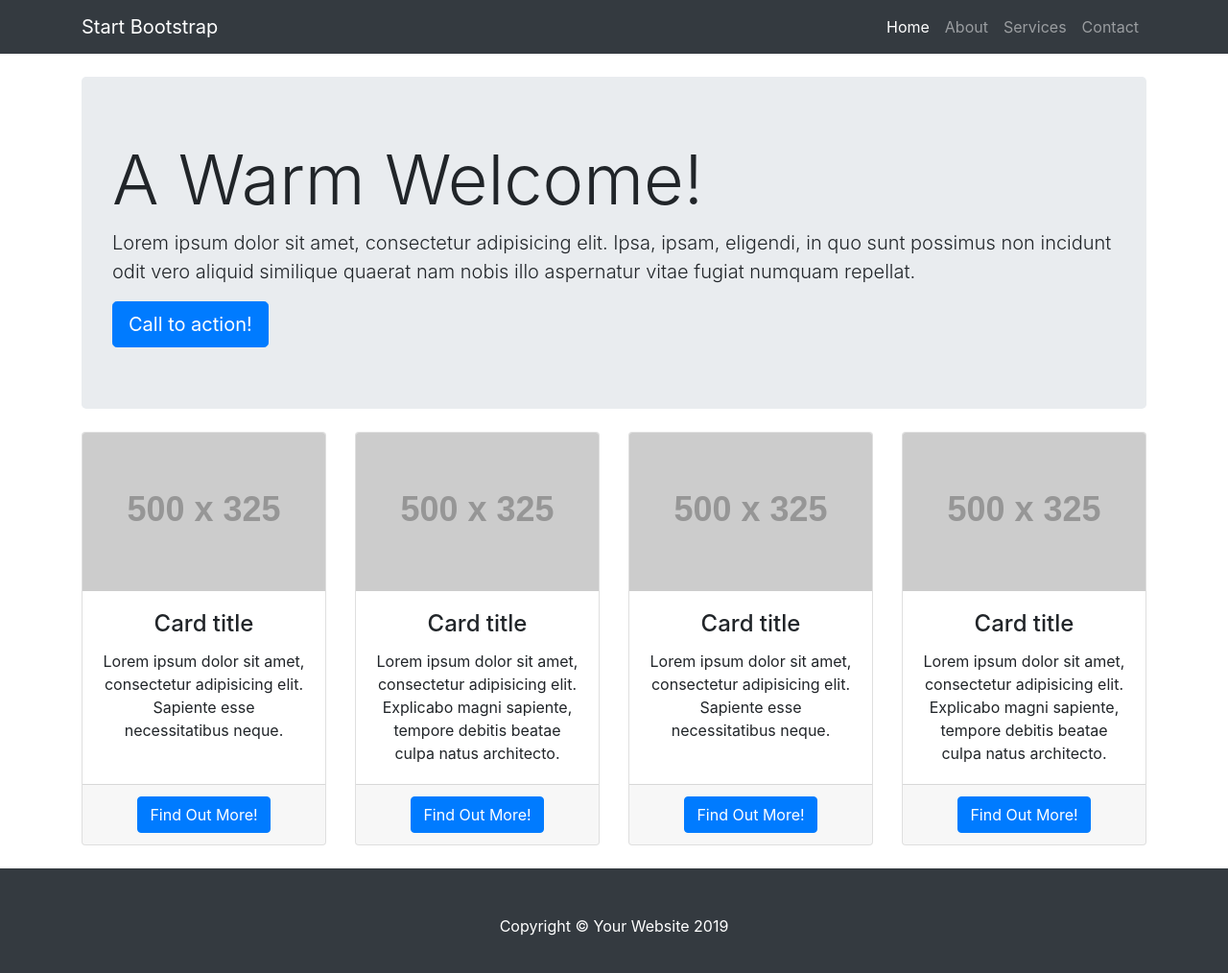
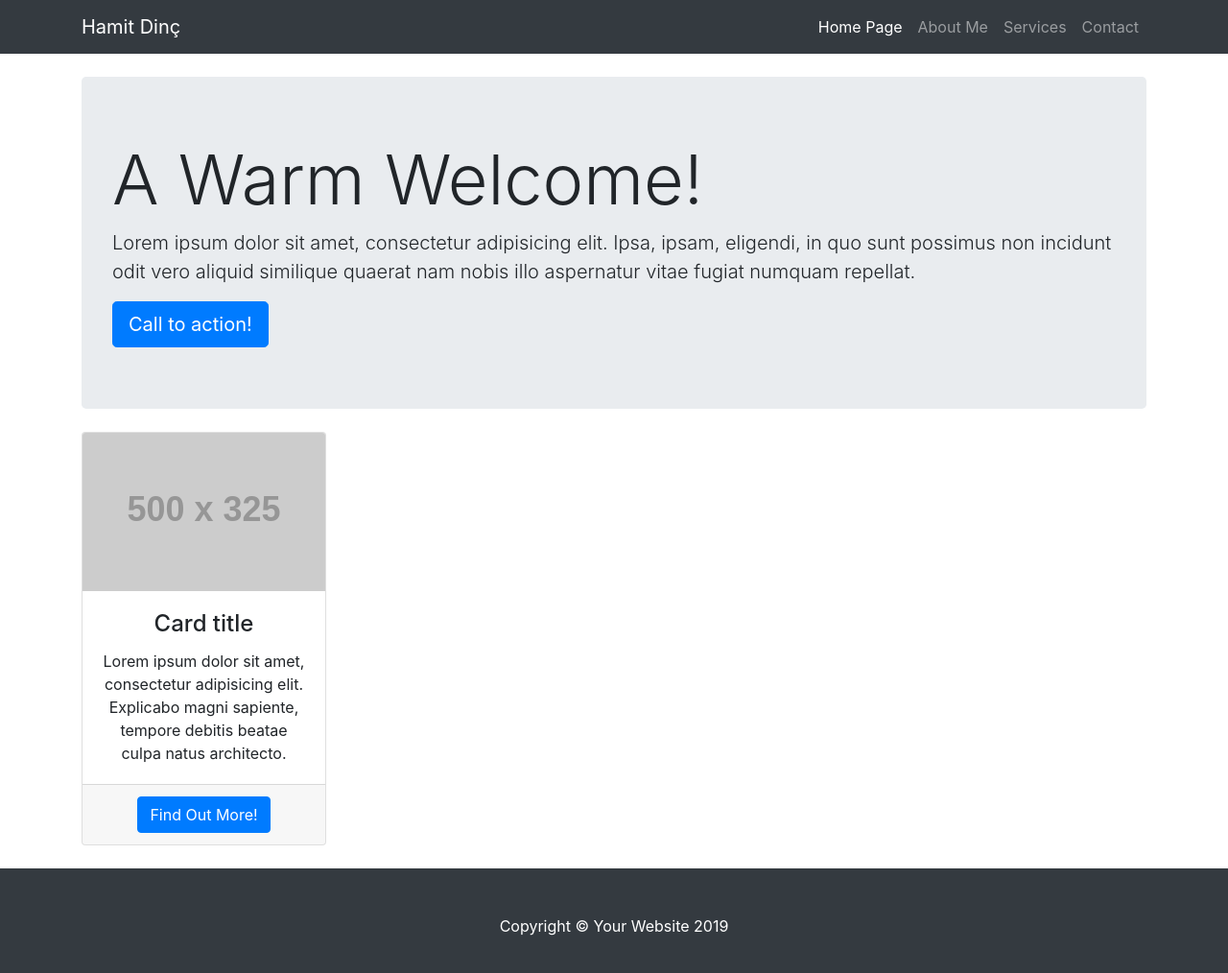
Before and after one commit to hamitdnc/hamitdnc.github.io, a website: page index.html in a window 1280 px wide. Shown: the whole page at 96% size. Drawn offline with Linux system fonts and the light colour scheme; placeholder pictures from the web are drawn by us.

Commit message:
Update index.html

```diff
--- a/index.html
+++ b/index.html
@@ -23,19 +23,19 @@
   <!-- Navigation -->
   <nav class="navbar navbar-expand-lg navbar-dark bg-dark fixed-top">
     <div class="container">
-      <a class="navbar-brand" href="#">Start Bootstrap</a>
+      <a class="navbar-brand" href="#">Hamit Dinç</a>
       <button class="navbar-toggler" type="button" data-toggle="collapse" data-target="#navbarResponsive" aria-controls="navbarResponsive" aria-expanded="false" aria-label="Toggle navigation">
         <span class="navbar-toggler-icon"></span>
       </button>
       <div class="collapse navbar-collapse" id="navbarResponsive">
         <ul class="navbar-nav ml-auto">
           <li class="nav-item active">
-            <a class="nav-link" href="#">Home
+            <a class="nav-link" href="#">Home Page
               <span class="sr-only">(current)</span>
             </a>
           </li>
           <li class="nav-item">
-            <a class="nav-link" href="#">About</a>
+            <a class="nav-link" href="#">About Me</a>
           </li>
           <li class="nav-item">
             <a class="nav-link" href="#">Services</a>
@@ -60,45 +60,6 @@
 
     <!-- Page Features -->
     <div class="row text-center">
-
-      <div class="col-lg-3 col-md-6 mb-4">
-        <div class="card h-100">
-          <img class="card-img-top" src="http://placehold.it/500x325" alt="">
-          <div class="card-body">
-            <h4 class="card-title">Card title</h4>
-            <p class="card-text">Lorem ipsum dolor sit amet, consectetur adipisicing elit. Sapiente esse necessitatibus neque.</p>
-          </div>
-          <div class="card-footer">
-            <a href="#" class="btn btn-primary">Find Out More!</a>
-          </div>
-        </div>
-      </div>
-
-      <div class="col-lg-3 col-md-6 mb-4">
-        <div class="card h-100">
-          <img class="card-img-top" src="http://placehold.it/500x325" alt="">
-          <div class="card-body">
-            <h4 class="card-title">Card title</h4>
-            <p class="card-text">Lorem ipsum dolor sit amet, consectetur adipisicing elit. Explicabo magni sapiente, tempore debitis beatae culpa natus architecto.</p>
-          </div>
-          <div class="card-footer">
-            <a href="#" class="btn btn-primary">Find Out More!</a>
-          </div>
-        </div>
-      </div>
-
-      <div class="col-lg-3 col-md-6 mb-4">
-        <div class="card h-100">
-          <img class="card-img-top" src="http://placehold.it/500x325" alt="">
-          <div class="card-body">
-            <h4 class="card-title">Card title</h4>
-            <p class="card-text">Lorem ipsum dolor sit amet, consectetur adipisicing elit. Sapiente esse necessitatibus neque.</p>
-          </div>
-          <div class="card-footer">
-            <a href="#" class="btn btn-primary">Find Out More!</a>
-          </div>
-        </div>
-      </div>
 
       <div class="col-lg-3 col-md-6 mb-4">
         <div class="card h-100">
```
